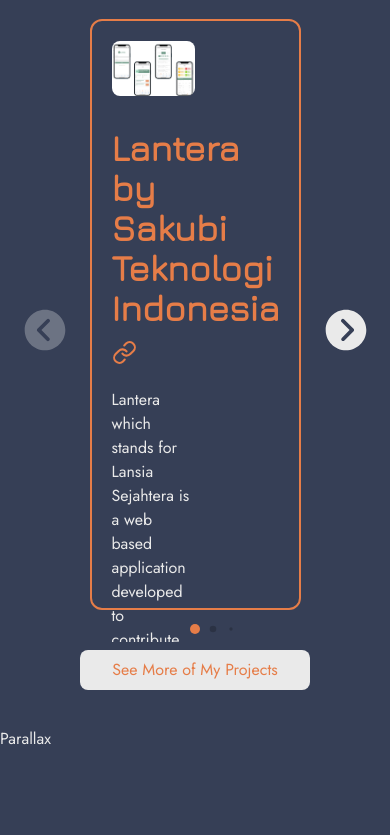
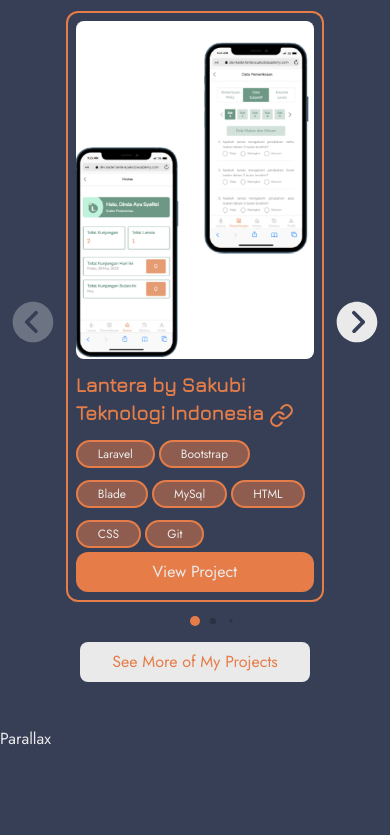
Before and after one commit to dinda-ayu-syafitri/portfolio-web, a React (Vite) app: page / in a window 390 px wide. Shown: the part 2649-3484 px from the top of the page. Built offline with nearby package versions, Linux system fonts and the light colour scheme.

Commit message:
fix : Improve project section responsiveness

```diff
--- a/src/components/badge/Badge.jsx
+++ b/src/components/badge/Badge.jsx
@@ -4,8 +4,8 @@
   return (
     <motion.div
       variants={variants}
-      className={`rounded-full py-1 px-8 bg-theme-orange my-1 text-center bg-opacity-50 border-theme-orange border-2 ${
-        size === "sm" ? "text-sm md:text-md" : "text-sm md:text-lg"
+      className={`rounded-full py-1  bg-theme-orange my-1 text-center bg-opacity-50 border-theme-orange border-2 ${
+        size === "sm" ? "text-xs md:text-md px-5" : "text-sm md:text-lg px-8"
       } `}
     >
       {children}
--- a/src/components/projectsCard/ProjectCard.jsx
+++ b/src/components/projectsCard/ProjectCard.jsx
@@ -32,8 +32,8 @@
     },
   };
   return (
-    <div className="flex flex-col md:flex-row gap-8 rounded-xl bg-theme-dark-blue border-2 border-theme-orange p-5 h-[70vh] md:h-[60vh] mb-8">
-      <div className={`w-1/2 h-full bg-cover bg-center rounded-lg`}>
+    <div className="flex flex-col md:flex-row gap-3 md:gap-8 rounded-xl bg-theme-dark-blue border-2 border-theme-orange p-2 md:p-5 h-[70vh] md:h-[60vh] mb-8">
+      <div className={`w-full md:w-1/2 h-full bg-cover bg-center rounded-lg`}>
         <img
           src={ProjectThumbnail}
           alt=""
@@ -41,8 +41,8 @@
         />
       </div>
       {/* <img src={ProjectThumbnail} alt={`${ProjectTitle} Thumbnail`} /> */}
-      <div className="w-1/2 flex flex-col justify-between">
-        <div className="flex flex-col gap-5">
+      <div className="w-full md:w-1/2 flex flex-col justify-between">
+        <div className="flex flex-col gap-2 md:gap-5">
           <motion.div
             className="flex flex-col gap-5"
             variants={textVariants}
@@ -50,14 +50,16 @@
             whileInView={"animate"}
           >
             <motion.a href={ProjectLink} variants={textVariants}>
-              <h4 className="text-4xl text-theme-orange font-jura font-bold hover:underline">
+              <h4 className="text-xl md:text-4xl text-theme-orange font-jura font-bold hover:underline">
                 {ProjectTitle} <LuLink size={25} className="inline" />
               </h4>
             </motion.a>
-            <motion.p variants={textVariants}>{ProjectDesc}</motion.p>
+            <motion.p variants={textVariants} className="hidden md:block">
+              {ProjectDesc}
+            </motion.p>
           </motion.div>
           <motion.div
-            className="flex justify-start flex-wrap gap-3"
+            className="flex justify-start flex-wrap gap-1 md:gap-3"
             variants={badgeVariants}
             initial="initial"
             whileInView="animate"
--- a/src/modules/projects/Projects.jsx
+++ b/src/modules/projects/Projects.jsx
@@ -24,10 +24,10 @@
   };
   return (
     <section className="py-20">
-      <h3 className="text-3xl md:text-6xl font-jura font-bold text-center mb-5 md:mb-8">
+      <h3 className="text-3xl md:text-6xl font-jura font-bold text-center mb-3 md:mb-8">
         Projects
       </h3>
-      <div className="flex mx-[5vw] gap-5">
+      <div className="flex mx-[2vw] md:mx-[5vw] gap-2 md:gap-5">
         <div className="swiper-button-prev text-theme-off-white flex justify-center items-center cursor-pointer">
           <IoIosArrowDropleftCircle size={50} />
         </div>
```
